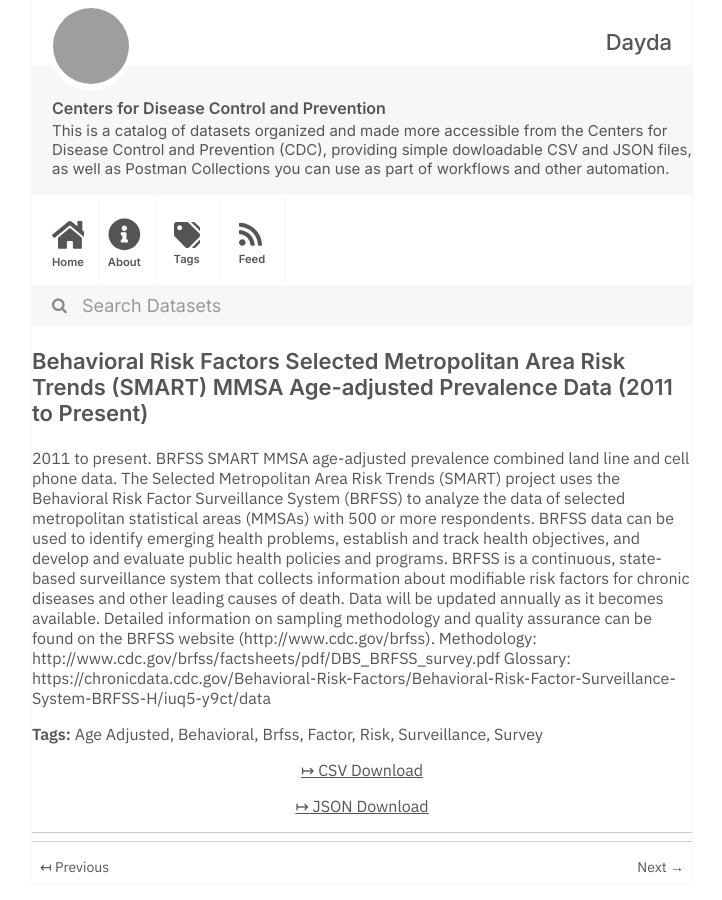
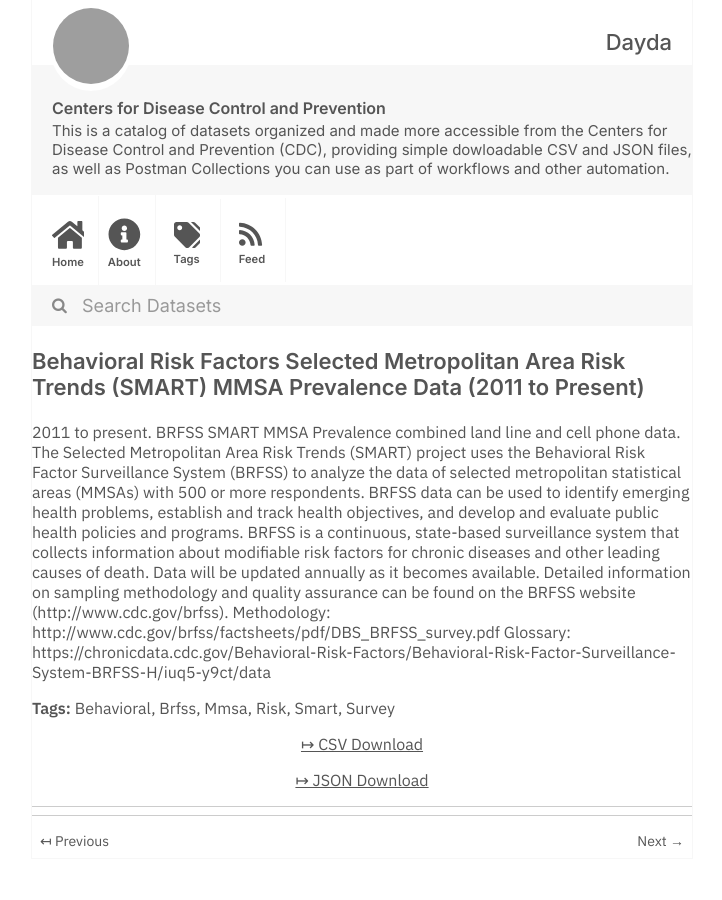
Before and after one commit to dayda-entities/centers-for-disease-control-and-prevention, a Jekyll site: the page built from _posts/2020-11-12-behavioral-risk-factors-select.md, in a window 1280 px wide, cut to the strip 0-900 px from the top of the page. Shown: the whole strip, without its empty margins (278-1000 px from the left). Built offline with Jekyll 4.4.1, drawn with Linux system fonts in a browser that asks for light colours; grey boxes are pictures that could not be loaded.

Commit message:
Publish Data

```diff
--- a/_posts/2020-11-12-behavioral-risk-factors-select.md
+++ b/_posts/2020-11-12-behavioral-risk-factors-select.md
@@ -1,23 +1,22 @@
 ---
 title: >-
   Behavioral Risk Factors Selected Metropolitan Area Risk Trends (SMART) MMSA
-  Age-adjusted Prevalence Data (2011 to Present)
-created: '2020-11-12T12:13:50.031513'
-modified: '2021-04-21T19:19:57.576151'
+  Prevalence Data (2011 to Present)
+created: '2020-11-12T12:15:00.826759'
+modified: '2021-04-21T19:28:17.369973'
 state: active
 type: dataset
 tags:
-  - Age Adjusted
   - Behavioral
   - Brfss
-  - Factor
+  - Mmsa
   - Risk
-  - Surveillance
+  - Smart
   - Survey
 groups: []
-csv_url: 'https://data.cdc.gov/api/views/at7e-uhkc/rows.csv?accessType=DOWNLOAD'
-json_url: 'https://data.cdc.gov/api/views/at7e-uhkc/rows.json?accessType=DOWNLOAD'
+csv_url: 'https://data.cdc.gov/api/views/j32a-sa6u/rows.csv?accessType=DOWNLOAD'
+json_url: 'https://data.cdc.gov/api/views/j32a-sa6u/rows.json?accessType=DOWNLOAD'
 layout: post
 
 ---
-2011 to present. BRFSS SMART MMSA age-adjusted prevalence combined land line and cell phone data. The Selected Metropolitan Area Risk Trends (SMART) project uses the Behavioral Risk Factor Surveillance System (BRFSS) to analyze the data of selected metropolitan statistical areas (MMSAs) with 500 or more respondents. BRFSS data can be used to identify emerging health problems, establish and track health objectives, and develop and evaluate public health policies and programs. BRFSS is a continuous, state-based surveillance system that collects information about modifiable risk factors for chronic diseases and other leading causes of death. Data will be updated annually as it becomes available. Detailed information on sampling methodology and quality assurance can be found on the BRFSS website (http://www.cdc.gov/brfss). Methodology: http://www.cdc.gov/brfss/factsheets/pdf/DBS_BRFSS_survey.pdf Glossary: https://chronicdata.cdc.gov/Behavioral-Risk-Factors/Behavioral-Risk-Factor-Surveillance-System-BRFSS-H/iuq5-y9ct/data
+2011 to present. BRFSS SMART MMSA Prevalence combined land line and cell phone data. The Selected Metropolitan Area Risk Trends (SMART) project uses the Behavioral Risk Factor Surveillance System (BRFSS) to analyze the data of selected metropolitan statistical areas (MMSAs) with 500 or more respondents. BRFSS data can be used to identify emerging health problems, establish and track health objectives, and develop and evaluate public health policies and programs. BRFSS is a continuous, state-based surveillance system that collects information about modifiable risk factors for chronic diseases and other leading causes of death. Data will be updated annually as it becomes available. Detailed information on sampling methodology and quality assurance can be found on the BRFSS website (http://www.cdc.gov/brfss). Methodology: http://www.cdc.gov/brfss/factsheets/pdf/DBS_BRFSS_survey.pdf Glossary: https://chronicdata.cdc.gov/Behavioral-Risk-Factors/Behavioral-Risk-Factor-Surveillance-System-BRFSS-H/iuq5-y9ct/data
```
